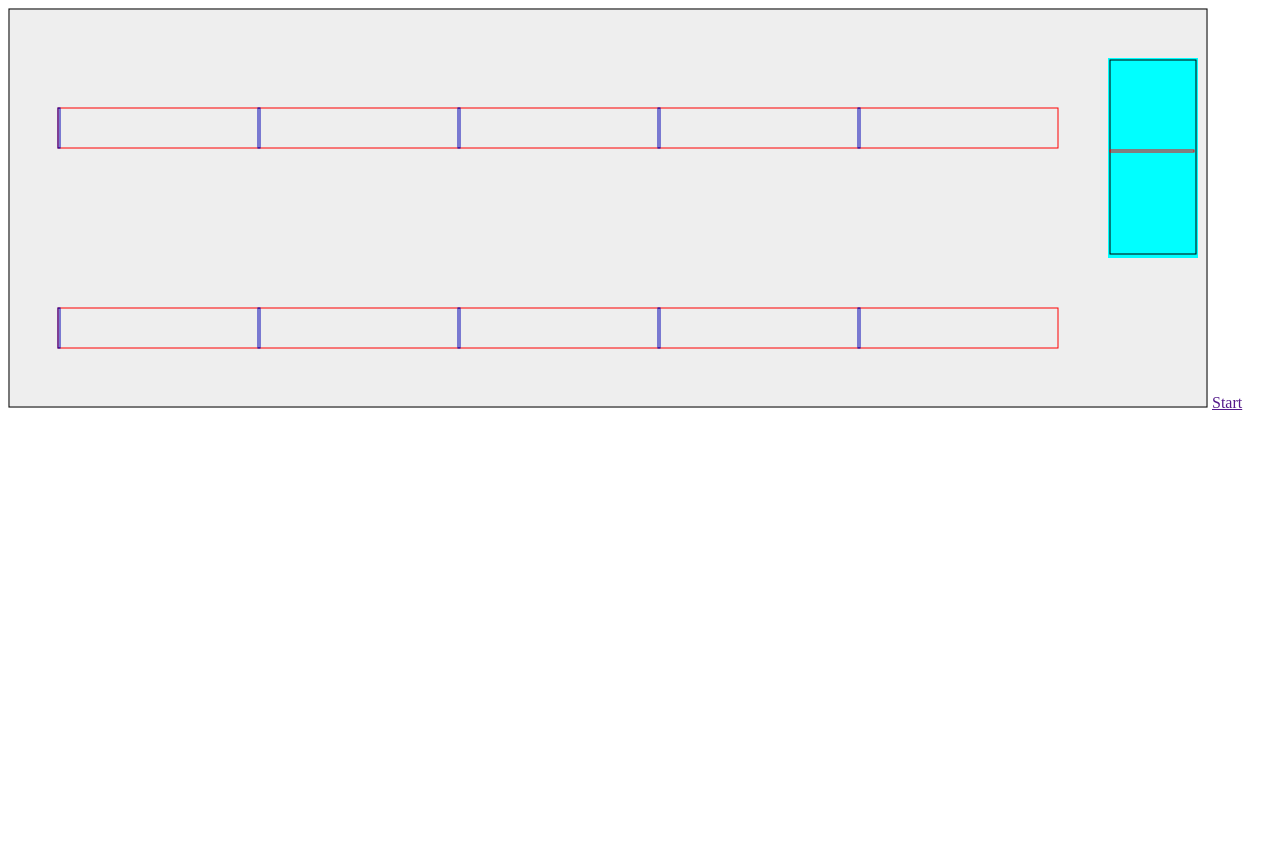
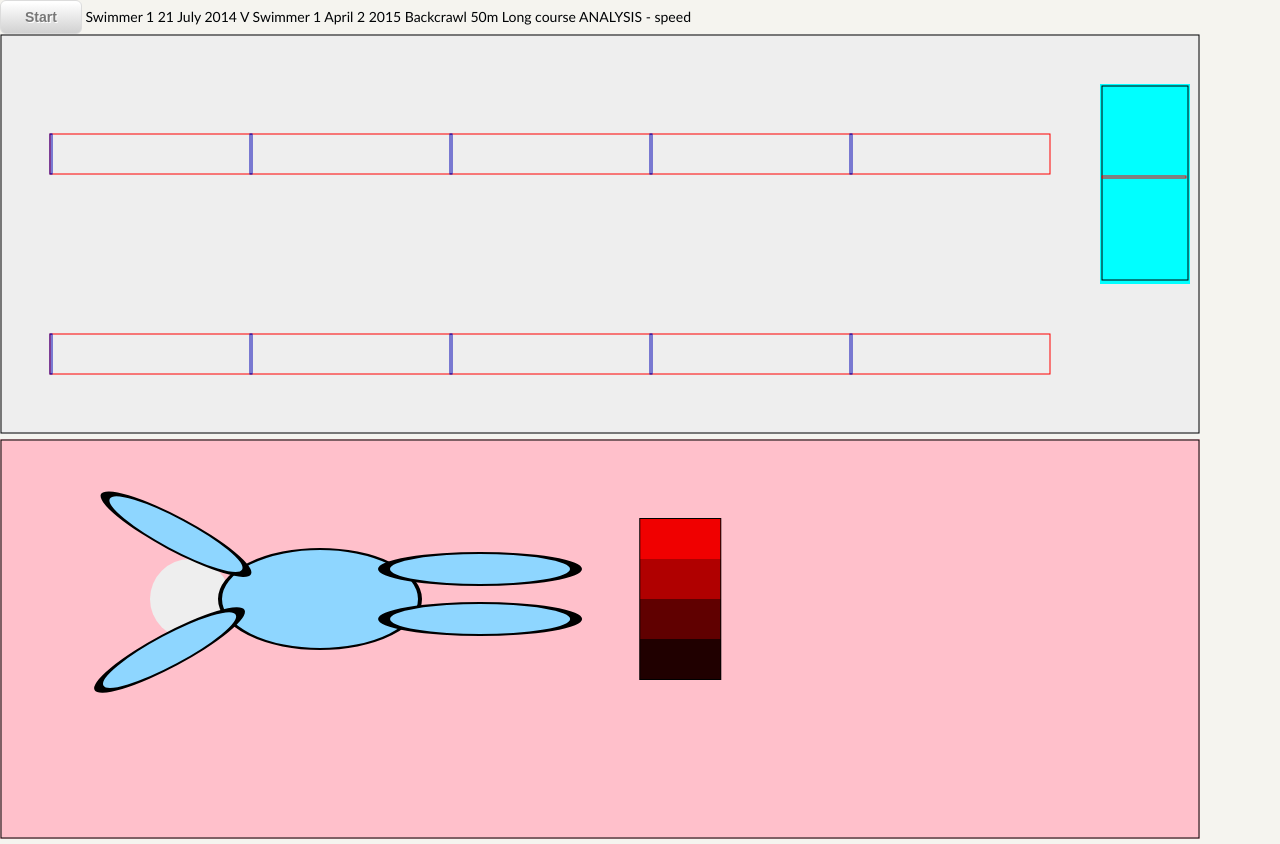
Before and after one commit to aboynejames/selfgraphics, a plain HTML site: page src/index.html in a window 1280 px wide. Before the commit the page ends 800 px from the top, so only its background shows below. Drawn offline with Linux system fonts and the light colour scheme.

Commit message:
self simulation graphics analysis humam body swimmer

```diff
--- /dev/null
+++ b/src/css/graphicstyle.css
@@ -0,0 +1,57 @@
+html {overflow:-moz-scrollbars-vertical !important;}
+
+/* Body */
+	body {
+		background: #F5F4EF; /*url('../images/bg.png')*/
+		color: #000305;
+		font-size: 14px;
+		font-family: 'Trebuchet MS', Trebuchet, 'Lucida Sans Unicode', 'Lucida Grande', 'Lucida Sans', Arial, sans-serif;
+		line-height: 1.429;
+		margin: 0;
+		padding: 0;
+		text-align: left;
+	}
+
+
+
+/* HTML5 tags */
+header, section, footer,
+aside, nav, article, figure {
+	display: block;
+}
+
+/**
+*
+* Clear any float elements
+*
+*/
+.clear {clear: both;}
+
+/**
+*
+* Welcome message
+*
+*/
+ #startSwimline {
+    -moz-box-shadow:inset 0px 1px 0px 0px #ffffff;
+    -webkit-box-shadow:inset 0px 1px 0px 0px #ffffff;
+    box-shadow:inset 0px 1px 0px 0px #ffffff;
+    background:-webkit-gradient( linear, left top, left bottom, color-stop(0.05, #ffffff), color-stop(1, #d1d1d1) );
+    background:-moz-linear-gradient( center top, #ffffff 5%, #d1d1d1 100% );
+    filter:progid:DXImageTransform.Microsoft.gradient(startColorstr='#ffffff', endColorstr='#d1d1d1');
+    background-color:#ffffff;
+    -moz-border-radius:6px;
+    -webkit-border-radius:6px;
+    border-radius:6px;
+    border:1px solid #dcdcdc;
+    display:inline-block;
+    color:#777777;
+    font-family:arial;
+    font-size:1em;
+    font-weight:bold;
+    padding:6px 24px;
+    text-decoration:none;
+    text-shadow:1px 1px 0px #ffffff;
+
+
+}
--- a/src/index.html
+++ b/src/index.html
@@ -4,8 +4,12 @@
 <meta charset="UTF-8">
 <title>Self Graphics - Open Sport Project</title>
 
+	<link rel="stylesheet" type="text/css" href="css/graphicstyle.css" media="all" />
+
 	<script type="text/javascript" src="js/jquery-2.0.3.min.js"></script>
 	<script type="text/javascript" src="startgraphics.js"></script>
+	<script type="text/javascript" src="selfSimulation.js"></script>
+
 
 	<script type="text/javascript" >
 
@@ -37,14 +41,20 @@ $(document).ready(function(){
 		startGraphicslive2.startSelfgraphics(startGraphicslive2);
 	});
 
+	var StartSelfSimulation = new selfSimulation();
+
+
+
 });
 </script>
 </head>
 <body>
-<div id="startdiv"> </div>
-<canvas id="canvasOne" class="style" width="1200" height="400"></canvas>
+	<div id="startdiv"><a href="" id="startSwimline" >Start</a> Swimmer 1 21 July 2014 V Swimmer 1 April 2 2015 Backcrawl 50m  Long course  ANALYSIS - speed</div>
 
-<a href="" id="startSwimline" >Start</a>
+	<canvas id="canvasOne" class="style" width="1200" height="400"></canvas>
+
+	<canvas id="canvasSimulation" class="style" width="1200" height="400"></canvas>
+
 
 </body>
 
--- /dev/null
+++ b/src/selfSimulation.js
@@ -0,0 +1,253 @@
+/**
+* SelfSimulation
+*
+* Simulation of human
+* @class selfSimultion
+*
+* @package    Self Graphics - open sport project
+* @copyright  Copyright (c) 2014 James Littlejohn
+* @license    http://www.gnu.org/licenses/old-licenses/gpl-2.0.html
+* @version    $Id$
+*/
+var selfSimulation = function() {
+
+	this.context = {};
+	this.selfsimgraphic = document.getElementById("canvasSimulation");
+	this.startSimulation();
+
+
+};
+
+/**
+* sets simulation assumptions
+* @method startSimulation
+*
+*/
+selfSimulation.prototype.startSimulation = function() {
+
+	// the canvas
+	this.context = this.selfsimgraphic.getContext("2d");
+	this.context.fillStyle = 'pink';
+	this.context.fillRect(0, 0, this.selfsimgraphic.width, this.selfsimgraphic.height);
+	this.context.strokeStyle = '#000000';
+	this.context.strokeRect(1,  1, this.selfsimgraphic.width-2, this.selfsimgraphic.height-2);
+
+	// draw body
+	this.drawHead();
+	this.drawBody();
+	this.drawLeftleg();
+	this.drawRightleg();
+	this.drawLeftarm();
+	this.drawRightarm();
+	this.formScale();
+
+};
+
+/**
+* draw head
+* @method drawHead
+*
+*/
+selfSimulation.prototype.drawHead = function() {
+
+	var centerX = 190;
+	var centerY = 160;
+	var radius = 40;
+
+	this.context.fillStyle = "#EEEEEE";
+	this.context.beginPath();
+	this.context.arc(centerX, centerY, radius,0,Math.PI*2,true);
+	this.context.closePath();
+	this.context.fill();
+
+	// restore to original state
+	//this.context.restore();
+};
+
+/**
+* sets human body
+* @method drawBody
+*
+*/
+selfSimulation.prototype.drawBody = function() {
+
+	var centerX = 160;
+	var centerY = 160;
+	var radius = 50;
+
+	this.context.scale(2, 1);
+
+	// draw circle which will be stretched into an oval
+	this.context.beginPath();
+	this.context.arc(centerX, centerY, radius, 0, 2 * Math.PI, false);
+	this.context.closePath();
+	// restore to original state
+	//this.context.restore();
+
+	// apply styling
+	this.context.fillStyle = '#8ED6FF';
+	this.context.fill();
+	this.context.lineWidth = 2;
+	this.context.strokeStyle = 'black';
+	this.context.stroke();
+	this.context.scale(0.5, 1);
+
+};
+
+/**
+* Draw left arm
+* @method drawLeftarm
+*
+*/
+selfSimulation.prototype.drawLeftarm = function() {
+console.log('left arm');
+	var centerX =40;
+	var centerY = 1;
+	var radius = 16;
+
+	// rotate 45 degrees clockwise
+	this.context.rotate(Math.PI / 6.4);
+	this.context.scale(5, 1);
+	this.context.restore();
+
+	// draw circle which will be stretched into an oval
+	this.context.beginPath();
+
+
+	this.context.arc(centerX, centerY, radius, 0, 2 * Math.PI, false);
+
+	this.context.closePath();
+
+	// restore to original state
+	//this.context.restore();
+
+	// apply styling
+	this.context.fillStyle = '#8ED6FF';
+	this.context.fill();
+	this.context.lineWidth = 2;
+	this.context.strokeStyle = 'black';
+	this.context.stroke();
+	this.context.scale(0.2, 1);
+	this.context.rotate(-(Math.PI / 6.4));
+};
+
+/**
+* draw right arm
+* @method drawRightarm
+*
+*/
+selfSimulation.prototype.drawRightarm = function() {
+console.log('right arm');
+	var centerX = 10;
+	var centerY = 266;
+	var radius = 16;
+
+	// rotate 45 degrees clockwise
+	this.context.rotate(Math.PI /-6.4);
+	this.context.scale(5, 1);
+	// draw circle which will be stretched into an oval
+	this.context.beginPath();
+	this.context.arc(centerX, centerY, radius, 0, 2 * Math.PI, false);
+
+	this.context.closePath();
+
+	// restore to original state
+	//this.context.restore();
+
+	// apply styling
+	this.context.fillStyle = '#8ED6FF';
+	this.context.fill();
+	this.context.lineWidth = 2;
+	this.context.strokeStyle = 'black';
+	this.context.stroke();
+	this.context.scale(0.2, 1);
+	this.context.rotate(-(Math.PI / -6.4));
+
+
+};
+
+/**
+* draw left leg
+* @method drawLeftleg
+*
+*/
+selfSimulation.prototype.drawLeftleg = function() {
+console.log('being called');
+	var centerX = 80;
+	var centerY = 130;
+	var radius = 16;
+
+
+	// draw circle which will be stretched into an oval
+	this.context.beginPath();
+	this.context.scale(6, 1);
+	this.context.arc(centerX, centerY, radius, 0, 2 * Math.PI, false);
+
+	this.context.closePath();
+
+	// restore to original state
+	//this.context.restore();
+
+	// apply styling
+	this.context.fillStyle = '#8ED6FF';
+	this.context.fill();
+	this.context.lineWidth = 2;
+	this.context.strokeStyle = 'black';
+	this.context.stroke();
+	this.context.scale(0.1667, 1);
+
+};
+
+/**
+* draw right leg
+* @method drawRightleg
+*
+*/
+selfSimulation.prototype.drawRightleg = function() {
+console.log('right leg');
+	var centerX = 80;
+	var centerY = 180;
+	var radius = 16;
+
+	this.context.scale(6, 1);
+
+	// draw circle which will be stretched into an oval
+	this.context.beginPath();
+	this.context.arc(centerX, centerY, radius, 0, 2 * Math.PI, false);
+	this.context.closePath();
+	// restore to original state
+	//this.context.restore();
+
+	// apply styling
+	this.context.fillStyle = '#8ED6FF';
+	this.context.fill();
+	this.context.lineWidth = 2;
+	this.context.strokeStyle = 'black';
+	this.context.stroke();
+	this.context.scale(0.1667, 1);
+
+};
+
+/**
+* draw Form scale box
+* @method formScale
+*
+*/
+selfSimulation.prototype.formScale = function() {
+console.log('form scale');
+	this.context.fillStyle = 'green';
+	this.context.fillRect(640, 80, 80, 160);
+	this.context.strokeStyle = 'black';
+	this.context.strokeRect(640,  80, 80, 160);
+
+	// four part coloring of form scale
+	this.context.fillStyle = '#F00000';
+	this.context.fillRect(640, 80, 80, 40);
+	this.context.fillStyle = '#B00000';
+	this.context.fillRect(640, 120, 80, 40);
+	this.context.fillStyle = '#600000';
+	this.context.fillRect(640, 160, 80, 40);
+	this.context.fillStyle = '#200000';
+	this.context.fillRect(640, 200, 80, 40);
+
+};
```
Also changed, not shown: spec/comparedata-spec.js (+1 -1 lines), spec/selfSimulation-spec.js (added, +87 -0 lines).
